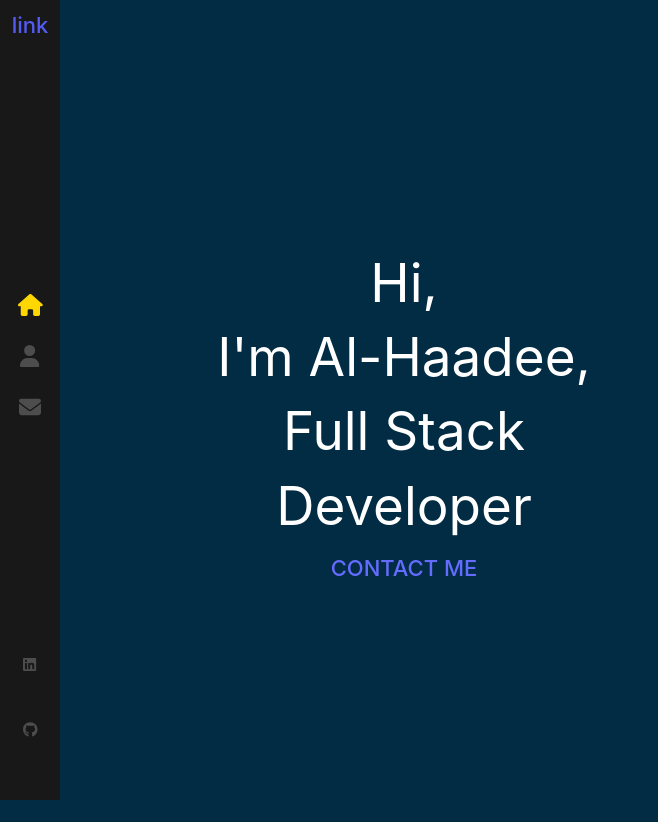
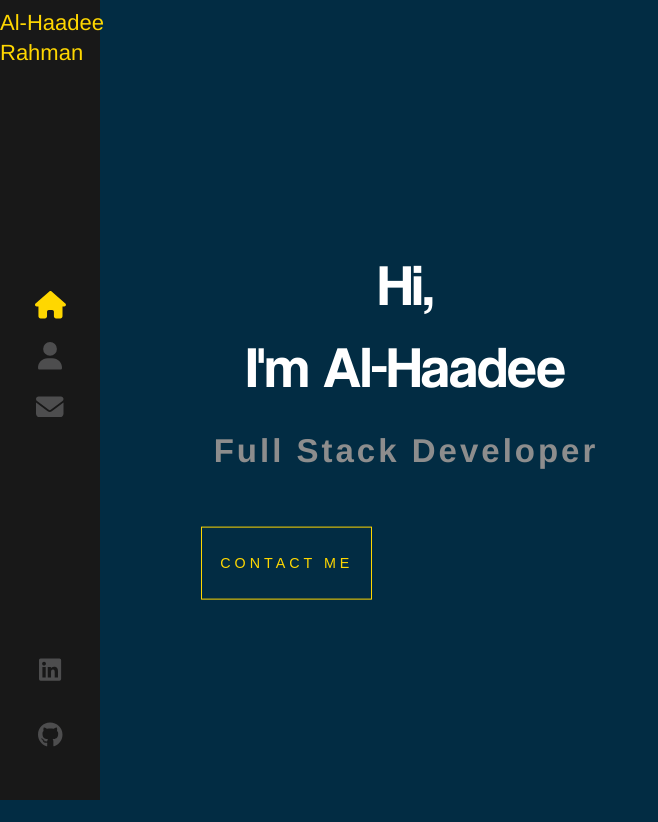
Before and after one commit to Alhaadee/portfolio, a React (Vite) app in the folder portfolio-website/: page / in a window 1280 px wide. Shown: the top 822 px of the page, without its empty margins (0-658 px from the left). Built offline with nearby package versions, Linux system fonts and the light colour scheme.

Commit message:
updates sidebar

```diff
--- a/portfolio-website/src/App.css
+++ b/portfolio-website/src/App.css
@@ -2,7 +2,7 @@
 
 @font-face {
   font-family: 'Helvetica Neue';
-  src: url(./assets/fonts/helvetica-neu.ttf) format('ttf');
+  src: url(./assets/fonts/helvetica-neu.ttf);
 }
 @font-face {
   font-family: 'La Belle Aurore';
@@ -14,7 +14,7 @@
 }
 
 input,textarea {
-  font-family: 'Helvetica Neue';
+  font-family: 'Helvetica Neue'
 }
 
 #root {
--- a/portfolio-website/src/components/Home/Home.jsx
+++ b/portfolio-website/src/components/Home/Home.jsx
@@ -7,10 +7,11 @@ const Home = () => {
     <div className='container home-page'>
         <div className='text-zone'>
             <h1> Hi, <br /> I'm
-                Al-Haadee,
+                Al-Haadee
                 <br />
-                Full Stack Developer
+
             </h1>
+            <h2>Full Stack Developer</h2>
             <Link to="/contact" className="flat-button">CONTACT ME</Link>
         </div>
     </div>
--- a/portfolio-website/src/components/Home/home.css
+++ b/portfolio-website/src/components/Home/home.css
@@ -11,4 +11,36 @@ h1 {
     font-size: 5.3rem;
     margin: 0;
     font-weight: 400;
+    font-family: 'Coolvetica';
 }
+
+h2 {
+    font: 'sans-serif';
+    color: #8d8d8d;
+    margin-top: 20px;
+    font-size: 3rem;
+    letter-spacing: 3px;
+    animation: fadeIn 1s 1.8s backwards;
+}
+
+.flat-button {
+    color: #ffd700;
+    font-size: 1.3rem;
+    font-weight: 400;
+    letter-spacing: 4px;
+    font-family: sans-serif;
+    text-decoration: none;
+    padding: 10px 18px;
+    border: 1px solid #ffd700;
+    float: left;
+    margin-top: 25px;
+    animation: fadeIn 1s 1.8s backwards;
+    white-space: nowrap;
+    left: 10%;
+
+}
+
+.flat-button:hover {
+    background: #ffd700;
+    color: #333;
+}
--- a/portfolio-website/src/components/sidebar/Sidebar.jsx
+++ b/portfolio-website/src/components/sidebar/Sidebar.jsx
@@ -9,7 +9,7 @@ const Sidebar = () => {
   return (
     <div className="nav-bar">
       <Link className="logo" to="/">
-        link
+        Al&#8209;Haadee <br /> Rahman
       </Link>
       <nav>
         <NavLink exact="true" activeclassname="active" className="home-link" to="/">
--- a/portfolio-website/src/components/sidebar/sidebar.css
+++ b/portfolio-website/src/components/sidebar/sidebar.css
@@ -1,12 +1,21 @@
 .nav-bar {
     background: #181818;
-    width: 60px;
+    width: 100px;
     height: 100%;
     position: absolute;
     top: 0;
     left: 0;
     z-index: 3;
     min-height: 500px;
+}
+
+.logo {
+    height: auto;
+    width: 24px;
+    padding: 8px 0;
+    display: block;
+    font-size: 2rem;
+    line-height: 30px;
 }
 
 nav {
@@ -20,7 +29,7 @@ nav {
 }
 
 a {
-    font-size: 2.2rem;
+    font-size: 2.5rem;
     color: #4d4d4e;
     display: block;
     line-height: 51px;
@@ -47,7 +56,7 @@ a:hover::after{
 
 a::after {
     content: '';
-    font-size: 9px;
+    font-size: 1.6rem;
     letter-spacing: 2px;
     position: absolute;
     bottom: 0;
@@ -87,7 +96,7 @@ ul {
 li a {
     padding: 7px 0;
     display: block;
-    font-size: 1.5rem;
+    font-size: 2.3rem;
     line-height: 1.6rem;
 }
 
--- a/portfolio-website/src/index.css
+++ b/portfolio-website/src/index.css
@@ -1,9 +1,7 @@
 :root {
-  font-family: Inter, system-ui, Avenir, Helvetica, Arial, sans-serif;
-  line-height: 1.4;
-  font-weight: 400;
-
-
+  font: 300 11px/1.4 'Helvetica Neue', 'sans-serif';
+  color: #444;
+  background: #022c43;
 
   font-synthesis: none;
   text-rendering: optimizeLegibility;
@@ -18,14 +16,15 @@ html{
 
 a {
   font-weight: 500;
-  color: #646cff;
+  color: #8d8d8d;
   text-decoration: inherit;
 }
 a:hover {
-  color: #535bf2;
+  color: #ffd700;
 }
 
 body {
+  font: 300 11px/1.4 'Helvetica Neue', 'sans-serif';
   margin: 0;
   display: block;
   place-items: center;
```
